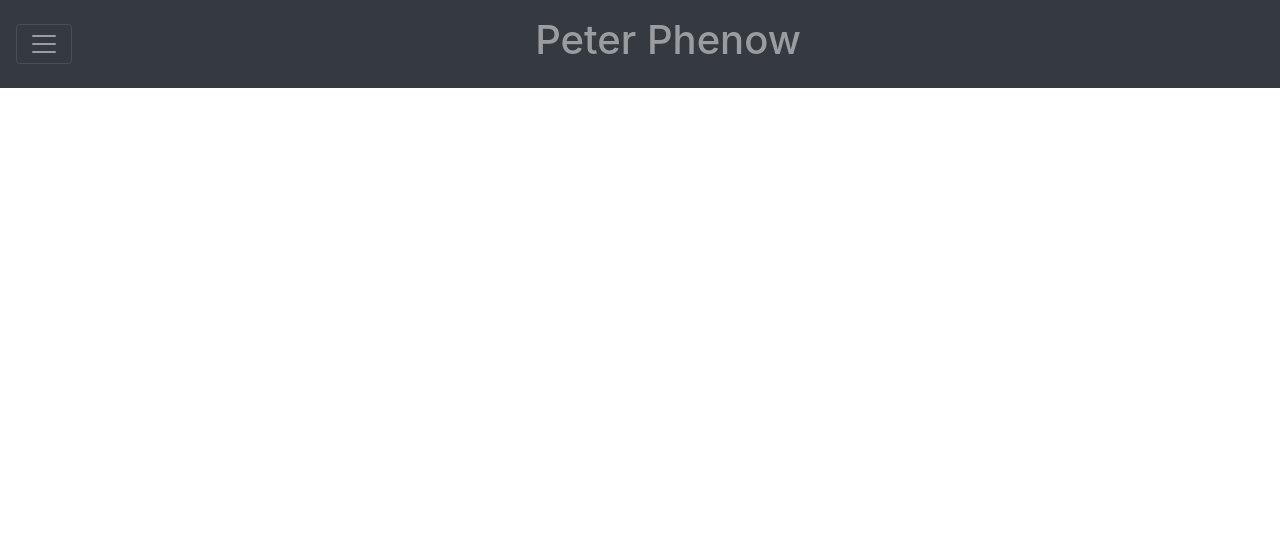
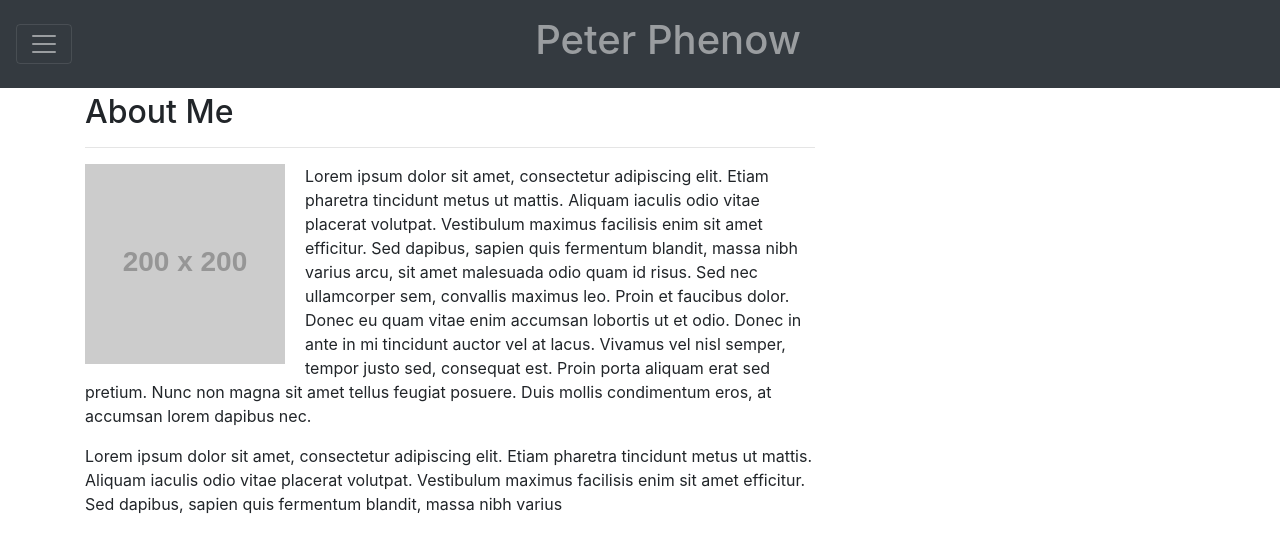
Before and after one commit to Phenom708/HW2_Responsive_Portfolio, a plain HTML site: page index.html in a window 1280 px wide. Drawn offline with nearby package versions, Linux system fonts and the light colour scheme; placeholder pictures from the web are drawn by us.

Commit message:
main layout completed with only placeholders

```diff
--- a/assets/css/style.css
+++ b/assets/css/style.css
@@ -0,0 +1,15 @@
+.about-me {
+  margin-top: 5px;
+}
+
+.img-container {
+  padding-right: 20px;
+}
+
+.someclass {
+  background: url(../images/background.jpg) no-repeat center center fixed;
+  -webkit-background-size: cover;
+  -moz-background-size: cover;
+  -o-background-size: cover;
+  background-size: cover;
+}
--- a/index.html
+++ b/index.html
@@ -15,7 +15,7 @@
   </head>
   <body>
     <!-- Beginning of nav bar -->
-    <div class="fixed-top">
+    <div class="top">
       <div class="collapse" id="navbarToggleExternalContent">
         <div class="bg-dark p-4">
           <a class="nav-link" href="./index.html"><h5 class="text-white h4">About</h5></a>
@@ -40,6 +40,46 @@
     </div>
     <!-- End of nav bar -->
 
+    <!-- Begin about me heading -->
+    <div class="container">
+      <div class="row">
+        <div class="col-md-8">
+          <h2 class="about-me">About Me</h2>
+          <hr />
+        </div>
+      </div>
+      <!-- Begin photo -->
+      <div class="row">
+        <div class="col-md-8">
+          <img
+            class="float-left img-container"
+            src="https://via.placeholder.com/200"
+            alt="Peter Phenow"
+          />
+          <!-- Begin bio section -->
+          <article>
+            <p>
+              Lorem ipsum dolor sit amet, consectetur adipiscing elit. Etiam pharetra tincidunt
+              metus ut mattis. Aliquam iaculis odio vitae placerat volutpat. Vestibulum maximus
+              facilisis enim sit amet efficitur. Sed dapibus, sapien quis fermentum blandit, massa
+              nibh varius arcu, sit amet malesuada odio quam id risus. Sed nec ullamcorper sem,
+              convallis maximus leo. Proin et faucibus dolor. Donec eu quam vitae enim accumsan
+              lobortis ut et odio. Donec in ante in mi tincidunt auctor vel at lacus. Vivamus vel
+              nisl semper, tempor justo sed, consequat est. Proin porta aliquam erat sed pretium.
+              Nunc non magna sit amet tellus feugiat posuere. Duis mollis condimentum eros, at
+              accumsan lorem dapibus nec.
+            </p>
+            <p>
+              Lorem ipsum dolor sit amet, consectetur adipiscing elit. Etiam pharetra tincidunt
+              metus ut mattis. Aliquam iaculis odio vitae placerat volutpat. Vestibulum maximus
+              facilisis enim sit amet efficitur. Sed dapibus, sapien quis fermentum blandit, massa
+              nibh varius
+            </p>
+          </article>
+        </div>
+      </div>
+    </div>
+
     <!-- Javascript CDNs - jQuery first, then Popper.js, then Bootstrap JS -->
     <script
       src="https://code.jquery.com/jquery-3.5.1.slim.min.js"
```
Also changed, not shown: 1 other file.
